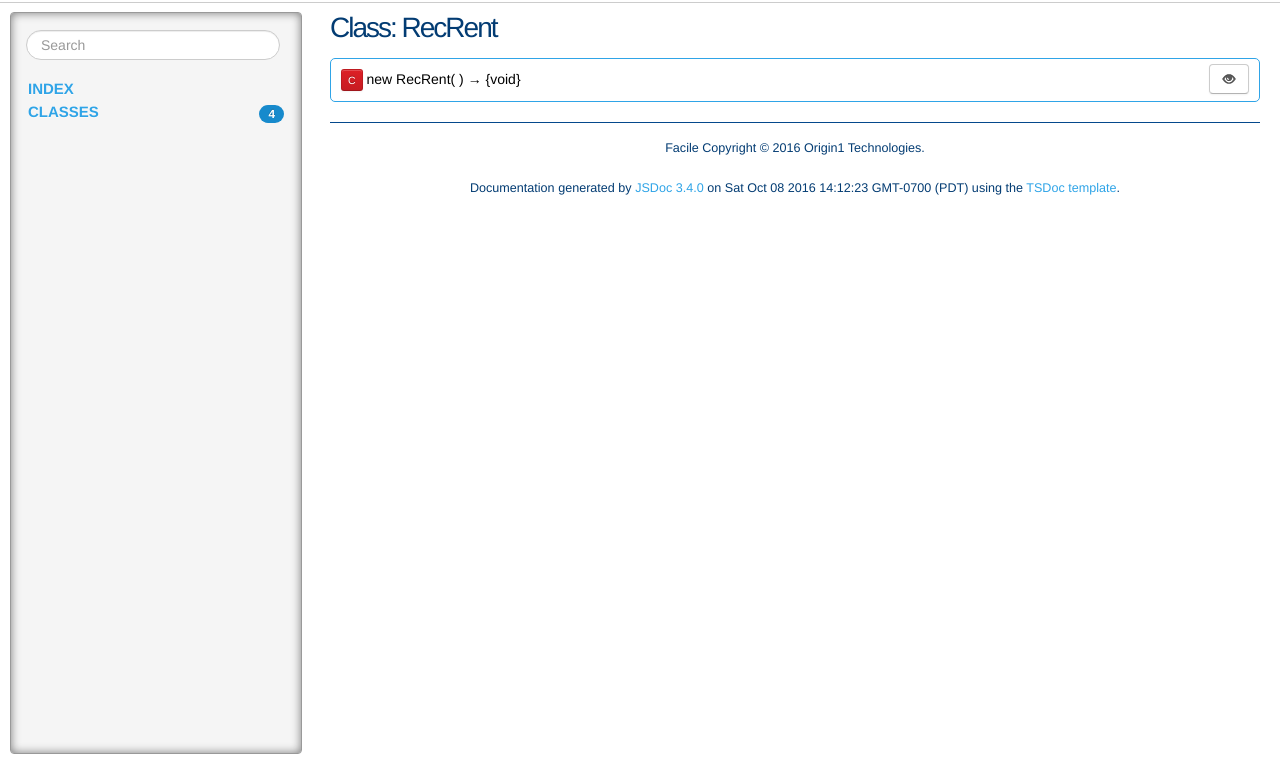
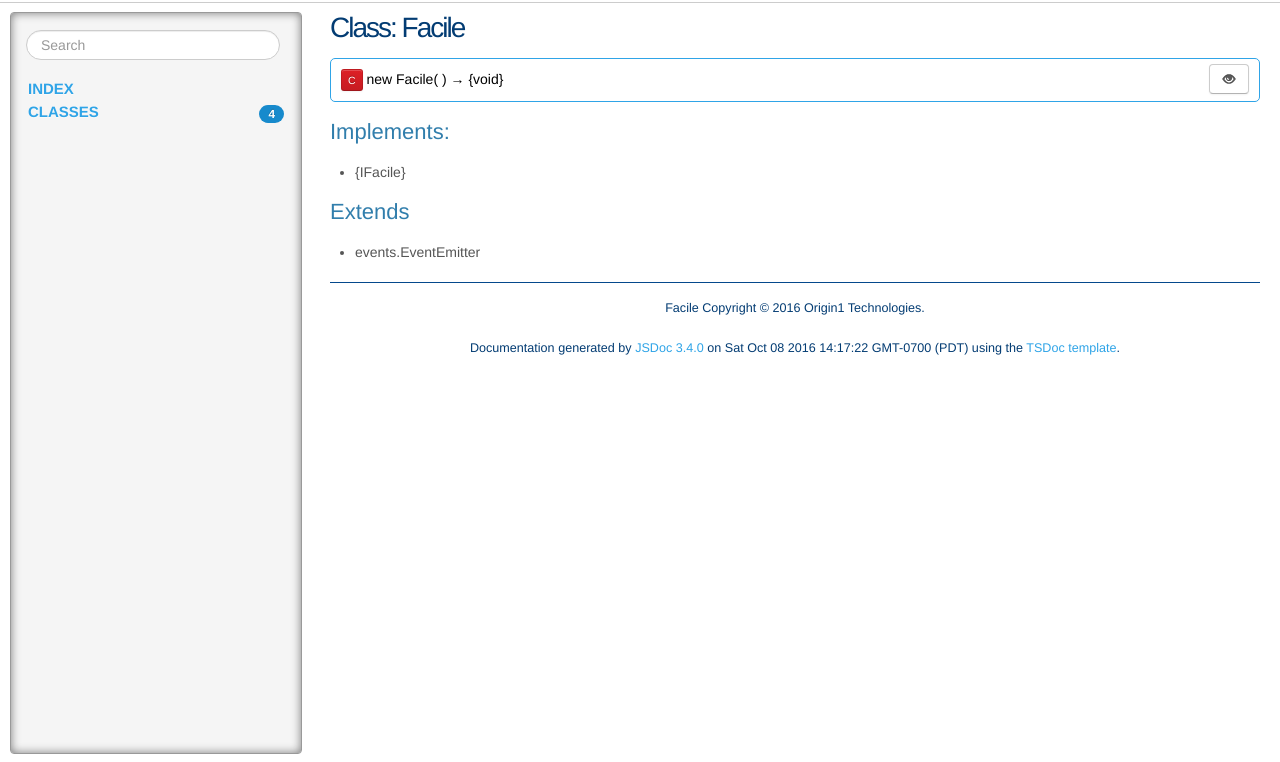
Before and after one commit to origin1tech/facile-core, a website: page docs/Facile.html in a window 1280 px wide. Shown: the part 38-800 px from the top of the page. Drawn offline with Linux system fonts and the light colour scheme.

Commit message:
fix docs

```diff
--- a/docs/RecRent.html
+++ b/docs/Facile.html
@@ -6,7 +6,7 @@
     <meta name="apple-mobile-web-app-capable" content="yes" />
     <meta name="viewport" content="width=device-width, initial-scale=1, maximum-scale=1, user-scalable=no" />
 
-	<title>Facile Class: RecRent</title>
+	<title>Facile Class: Facile</title>
 
 	<!--[if lt IE 9]>
 	<script src="//html5shiv.googlecode.com/svn/trunk/html5.js"></script>
@@ -286,7 +286,7 @@
                         <li id="navContents_Classes">
                             <div id="collapse_Classes" class="collapse">
                                 <ul class="nav nav-list" style="width:100%;margin-left:-8px;">
-                                    <li><a href="Controller.html">Controller</a></li><li><a href="Model.html">Model</a></li><li><a href="RecRent.html">RecRent</a></li><li><a href="Service.html">Service</a></li>
+                                    <li><a href="Controller.html">Controller</a></li><li><a href="Facile.html">Facile</a></li><li><a href="Model.html">Model</a></li><li><a href="Service.html">Service</a></li>
 
                                     </ul>
                                 </div>
@@ -297,7 +297,7 @@
 		</div>
 
 		<script>
-			var searchMembers = [{"realName":"Controller","link":"Controller"},{"realName":"Model","link":"Model"},{"realName":"RecRent","link":"RecRent"},{"realName":"Service","link":"Service"}];
+			var searchMembers = [{"realName":"Controller","link":"Controller"},{"realName":"Facile","link":"Facile"},{"realName":"Model","link":"Model"},{"realName":"Service","link":"Service"}];
 		</script>
     </aside>
 	</div>
@@ -312,7 +312,7 @@
 
 	<h1 class="page-title">
         Class:
-        RecRent
+        Facile
 
     </h1>
 <section>
@@ -328,9 +328,9 @@
 
 
 <dt>
-    <a name="RecRent"></a>
+    <a name="Facile"></a>
 
-    <h4 class="name" id="RecRent"><span class="btn btn-mini btn btn-danger">C</span> new RecRent(  ) &rarr; {void}
+    <h4 class="name" id="Facile"><span class="btn btn-mini btn btn-danger">C</span> new Facile(  ) &rarr; {void}
 
 
 
@@ -346,7 +346,7 @@
 
 
     <div class="description">
-        <p>RecRent</p>
+        <p>Facile Core</p>
     </div>
 
 
@@ -409,7 +409,19 @@
     </div>
 
 
+    <h3 class="subsection-title">Implements:</h3>
+    <ul>
+        <li>{IFacile}</li>
+    </ul>
 
+
+
+
+        <h3 class="subsection-title">Extends</h3>
+
+        <ul>
+            <li>events.EventEmitter</li>
+        </ul>
 
 
 
@@ -483,7 +495,7 @@
 
 						<span class="jsdoc-message">
 						Documentation generated by <a href="https://github.com/jsdoc3/jsdoc">JSDoc 3.4.0</a>
-						on Sat Oct 08 2016 14:12:23 GMT-0700 (PDT) using the <a href="https://github.com/xperiments/TSDoc">TSDoc template</a>.
+						on Sat Oct 08 2016 14:17:22 GMT-0700 (PDT) using the <a href="https://github.com/xperiments/TSDoc">TSDoc template</a>.
 						</span>
 				</footer>
 			</div>
```
Also changed, not shown: docs/Controller.html (+3 -3 lines), docs/Model.html (+3 -3 lines), docs/Service.html (+3 -3 lines), docs/classes.list_.html (+5 -5 lines), docs/core_index.ts.html (+8 -5 lines), docs/index.html (+3 -3 lines), docs/interfaces_index.ts.html (+3 -3 lines), docs/types_index.ts.html (+3 -3 lines), src/core/index.ts (+5 -2 lines).
